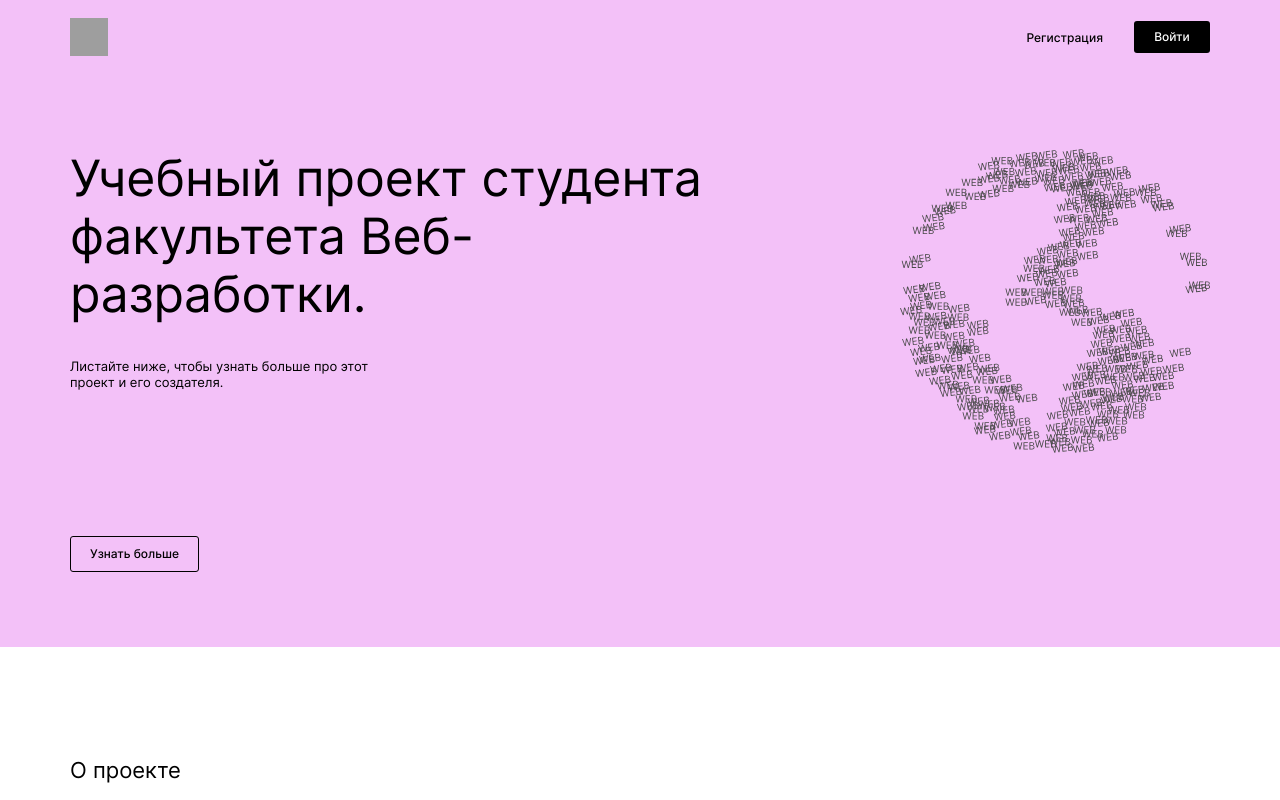
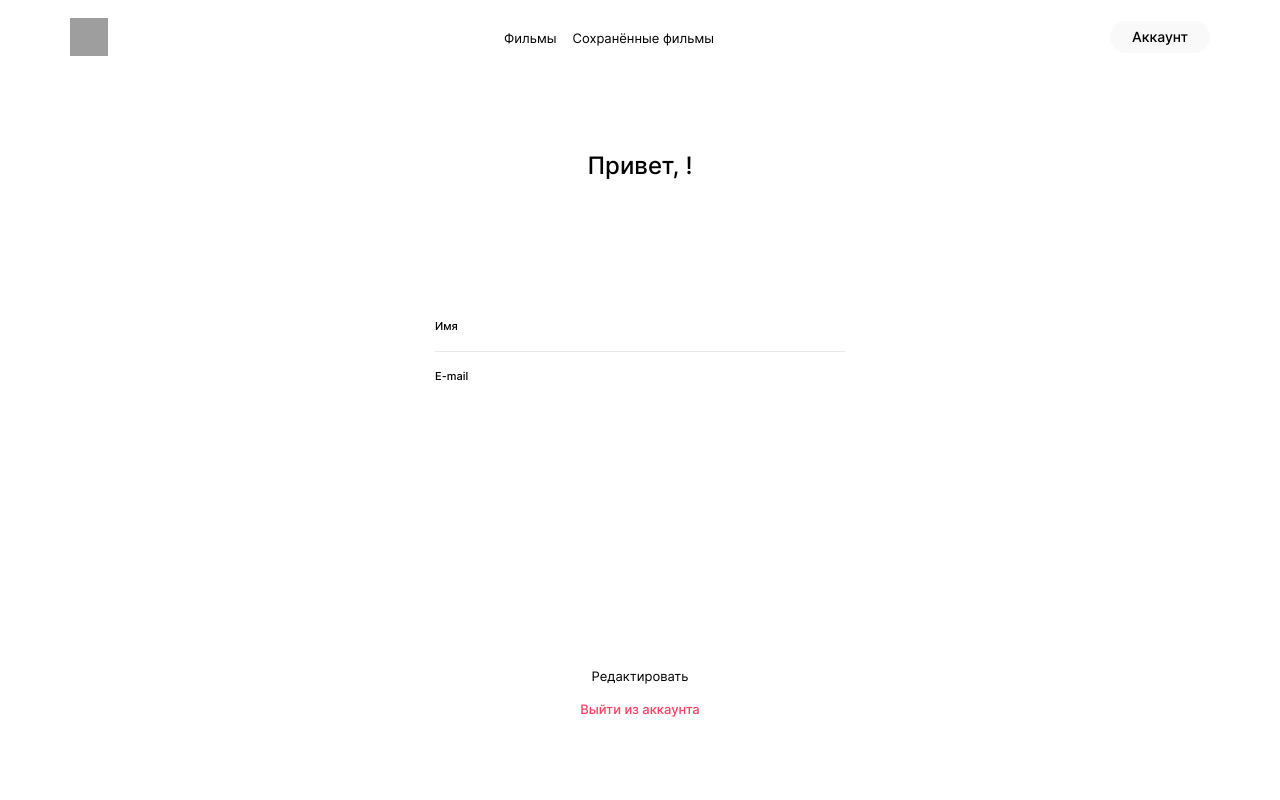
Before and after one commit to TatianaBerezhetska/movies-explorer-frontend, a React (Create React App) app: page /profile in a window 1280 px wide. Before the commit this address led to /. Shown: the top 800 px of the page. Built offline with nearby package versions, Linux system fonts and the light colour scheme; no server answers; sample sign-in values are in the browser's storage; grey boxes are pictures that could not be loaded.

Commit message:
fixed loggedIn state

```diff
--- a/package.json
+++ b/package.json
@@ -17,7 +17,8 @@
     "start": "set PORT=3010 && react-scripts start",
     "build": "react-scripts build",
     "test": "react-scripts test",
-    "eject": "react-scripts eject"
+    "eject": "react-scripts eject",
+    "deploy": "npm run build && scp -r ./build/* _berezhetska@62.84.126.37:/home/_berezhetska/movies-explorer-frontend"
   },
   "eslintConfig": {
     "extends": [
--- a/src/components/App/App.js
+++ b/src/components/App/App.js
@@ -14,7 +14,11 @@ import "../../index.css";
 import mainApi from "../../utils/MainApi";
 
 function App() {
-  const [loggedIn, setLoggedIn] = useState(false);
+  const [loggedIn, setLoggedIn] = useState(() => {
+    if(localStorage.getItem("token")) {
+      return true;
+    }
+  });
   const [registrationOK, setRegistrationOK] = useState(true);
   const [loginOK, setLoginOK] = useState(true);
   const [profileStatusText, setProfileStatusText] = useState("");
@@ -56,8 +60,9 @@ function App() {
         }
       })
       .then((res) => {
-        if (res.token) {
-          setLoggedIn(true);
+        if (!res.token) {
+          setLoginOK(false);
+        } else {
           mainApi
           .getCurrentUser()
           .then((currentUser) => {
@@ -66,11 +71,13 @@ function App() {
           .catch((err) => {
             console.log(`Ошибка при запросе данных пользователя`);
           });
-          history.push("/movies");
         }
         })
+      .then(() => {
+        setLoggedIn(true);
+        history.push("/movies");
+      })
       .catch((err) => {
-        setLoginOK(false);
         console.log(err);
       });
   };
@@ -79,12 +86,14 @@ function App() {
     mainApi
       .register(name, email, password)
       .then((res) => {
-        if (res.ok) {
+        if (res.error) {
+          setRegistrationOK(false);
+        } else {
           handleLogin(email, password);
         }
       })
       .catch((err) => {
-        setRegistrationOK(false);
+
         console.log(err);
       });
   };
@@ -112,14 +121,17 @@ function App() {
 
   const tokenCheck = () => {
     if (localStorage.getItem("token")) {
+      setLoggedIn(true);
       const token = localStorage.getItem("token");
       if (token) {
         mainApi
           .getCurrentUser()
           .then((currentUser) => {
+            setCurrentUser(currentUser);
+            // history.push("/");
+          })
+          .then(() => {
             setLoggedIn(true);
-            setCurrentUser(currentUser);
-            history.push("/");
           })
           .catch((err) => {
             console.log(`Ошибка при запросе данных пользователя`);
--- a/src/components/Profile/Profile.js
+++ b/src/components/Profile/Profile.js
@@ -46,7 +46,7 @@ function Profile({ onEditProfile, statusText, infoColor, onLogOut }) {
           <p className="profile__data bold-text">Имя</p>
           <input
             className="profile__data profile__data_input"
-            value={name}
+            value={name || ""}
             name="name"
             {...register("name", {
               required: true,
@@ -61,7 +61,7 @@ function Profile({ onEditProfile, statusText, infoColor, onLogOut }) {
           </p>
           <input
             className="profile__data profile__data_input"
-            value={email}
+            value={email || ""}
             name="email"
             {...register("email", {
               required: true,
--- a/src/utils/MainApi.js
+++ b/src/utils/MainApi.js
@@ -14,6 +14,7 @@ class Api {
   }
 
   register = (name, email, password) => {
+    console.log('reg api')
     return fetch(`${this.url}/signup`, {
       method: "POST",
       headers: {
```
Also changed, not shown: 1 other file (tests, documents, lock files or other folders). Lines whose indentation alone changed are shown as unchanged.
